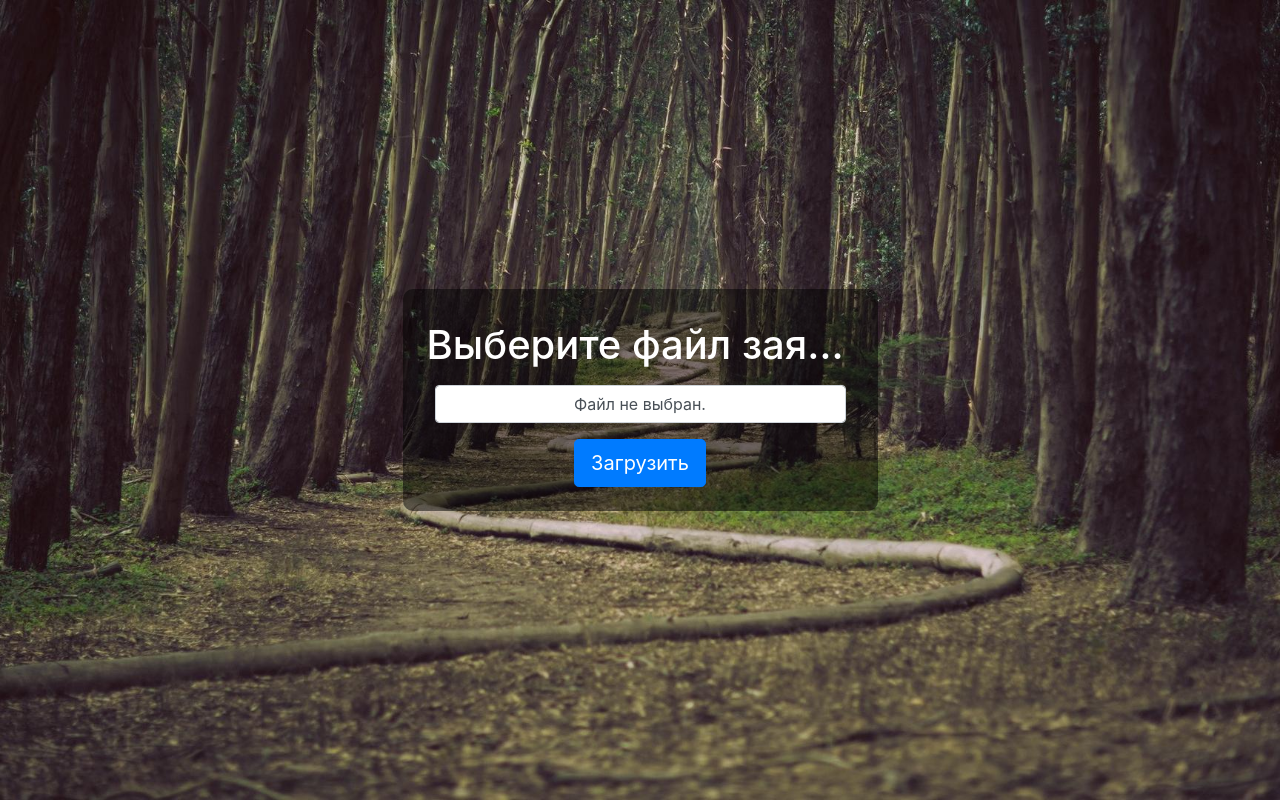
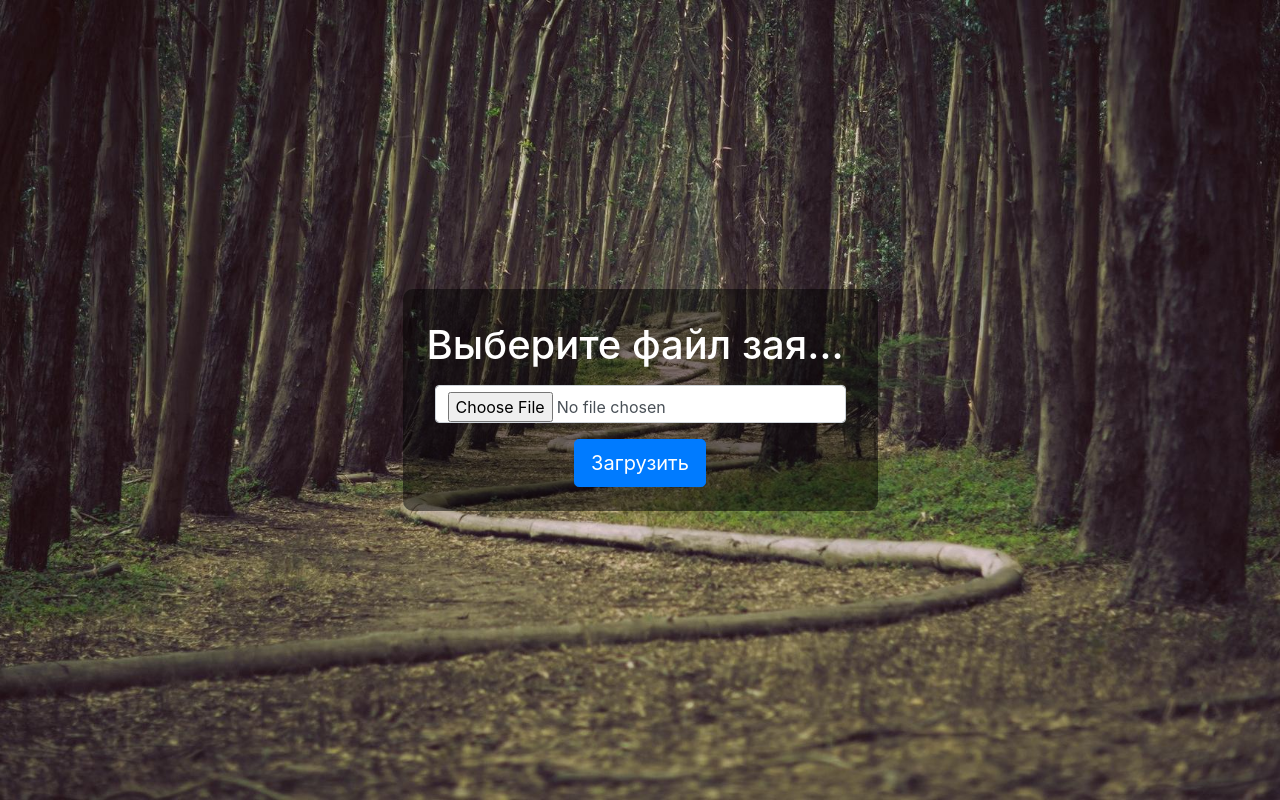
Before and after one commit to BBEdge/NetCheck, a Flask app: template templates/index.html in a window 1280 px wide. Run offline with Flask 2, Linux system fonts and the light colour scheme; the template is opened without the code that fills it, so the values that code supplies are empty; some libraries are stand-ins or nearby versions.

Commit message:
Initial commit

```diff
--- a/static/css/upload.css
+++ b/static/css/upload.css
@@ -42,9 +42,9 @@ form:before {
     border-radius: 10px;
 }
 
-input[type="file"] {
+/*input[type="file"] {
     display: none;
-}
+}*/
 
 .custom-file-upload {
     border: 1px solid #ccc;
--- a/templates/index.html
+++ b/templates/index.html
@@ -17,7 +17,6 @@
     {% endblock %}
 </head>
 <body>
-
     {% block content %}
     <section id="cover" class="min-vh-100";>
     <div id="cover-caption">
@@ -29,9 +28,9 @@
                     <div class="px-2">
                         <form method="POST" action="" enctype="multipart/form-data" class="justify-content-center">
                             <div class="form-group">
-                                <label for="file-upload" class="custom-file-upload form-control">
-                                    <i class="fa fa-cloud-upload"></i>Файл не выбран.
-                                </label>
+                                <!--<label for="file-upload" class="custom-file-upload form-control">-->
+                                    <!--<i class="fa fa-cloud-upload"></i>Файл не выбран.-->
+                                <!--</label>-->
                                 <input id="file-upload" type="file" class="form-control" name="file" accept=".xls,.xlsx">
                             </div>
                             <input type="submit" value="Загрузить" class="btn btn-primary btn-lg">
```
